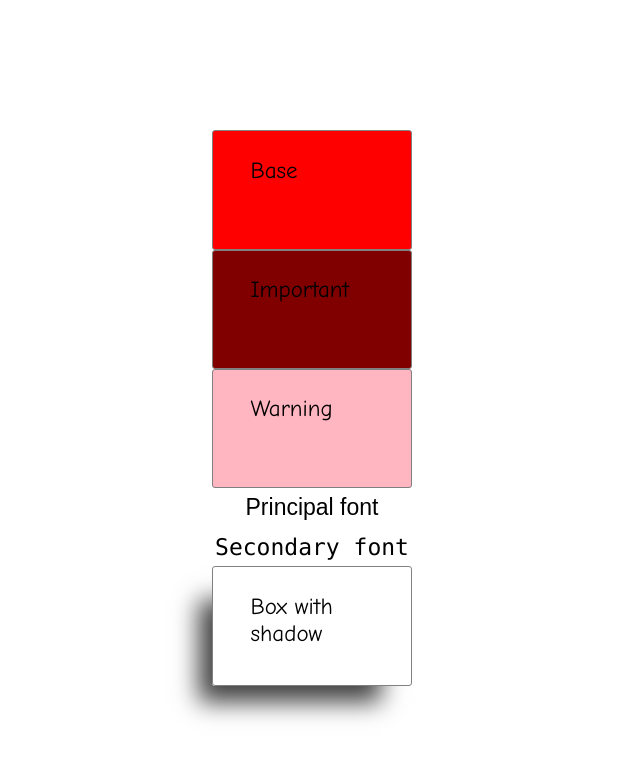
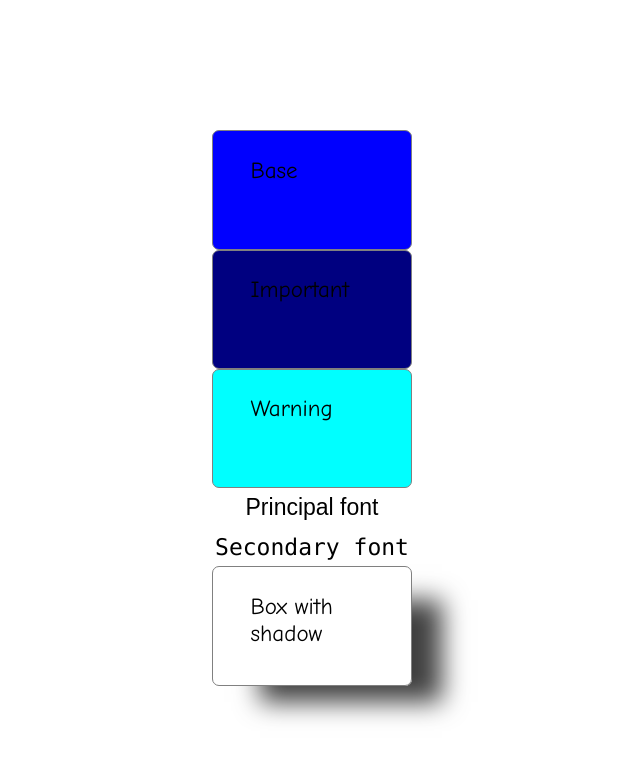
Before and after one commit to arananegra/grid-and-scss, a website built with Parcel: page src/ex2/ex2.html in a window 1280 px wide. Shown: the whole page, without its empty margins (328-968 px from the left). Built offline with nearby package versions, Linux system fonts and the light colour scheme.

Commit message:
Added themeB to ex2

```diff
--- a/src/ex2/scss/_themeB.scss
+++ b/src/ex2/scss/_themeB.scss
@@ -0,0 +1,52 @@
+$primary-color: blue;
+$secondary-color: darken($primary-color, 25%);
+
+* {
+    font-size: 23px;
+}
+
+.common-style-box {
+    width: 7rem;
+    height: 4rem;
+    padding-left: 3%;
+    padding-top: 2%;
+    border-radius: 7px;
+    border: 1px solid grey;
+    font-family: "Comic Sans MS", cursive, sans-serif;
+}
+
+.common-style-box-shadow {
+    @extend .common-style-box;
+    -webkit-box-shadow: 39px 25px 24px -9px rgba(0,0,0,0.75);
+    -moz-box-shadow: 39px 25px 24px -9px rgba(0,0,0,0.75);
+    box-shadow: 39px 25px 24px -9px rgba(0,0,0,0.75);
+}
+
+.base {
+    @extend .common-style-box;
+    background-color: $primary-color;
+}
+
+.important {
+    @extend .common-style-box;
+    background-color: $secondary-color;
+}
+
+.warning {
+    @extend .common-style-box;
+    background-color: aqua;
+}
+
+.primary-font {
+    margin: 0.5%;
+    font-family: Arial, Helvetica, sans-serif;
+}
+
+.secondary-font {
+    margin: 0.5%;
+    font-family: "Lucida Console", Monaco, monospace;
+}
+
+.shadow-box {
+    @extend .common-style-box-shadow;
+}
--- a/src/ex2/scss/styles.scss
+++ b/src/ex2/scss/styles.scss
@@ -1,2 +1,2 @@
 @import "layout_and_commons";
-@import "themeA";
+@import "themeB";
```
